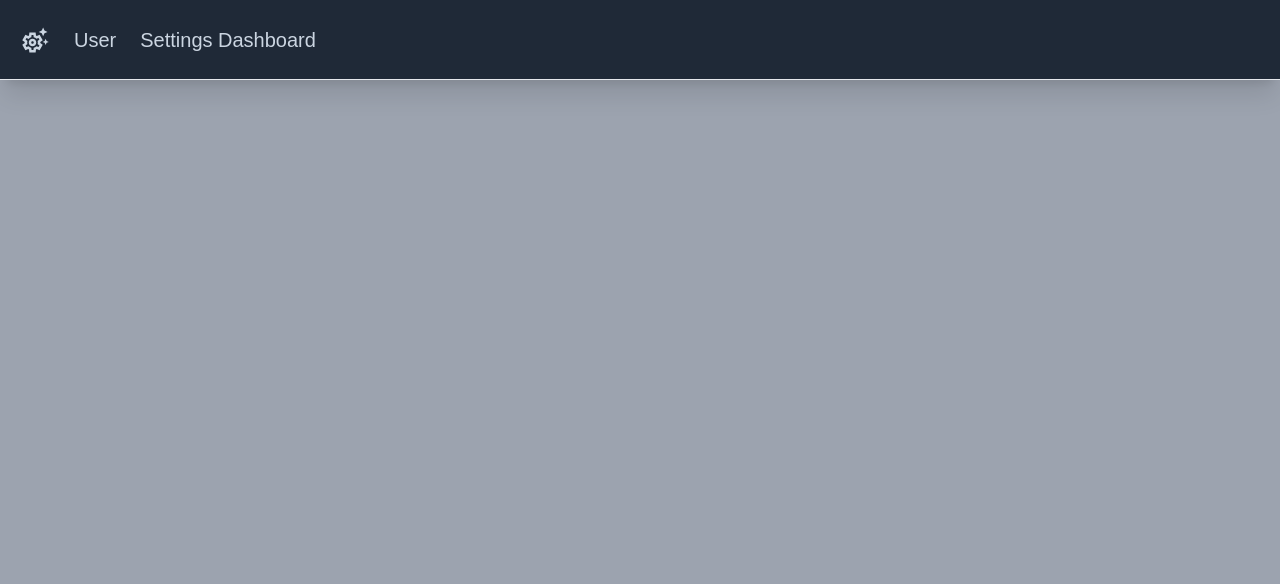
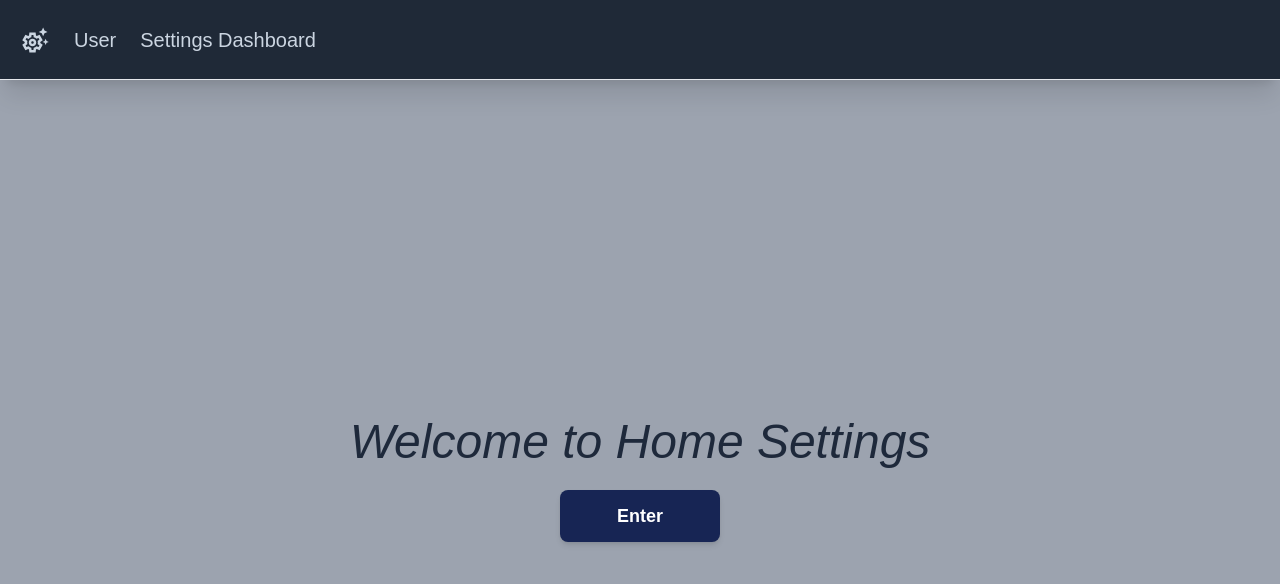
Before and after one commit to carolCase/settings_project_fullstack, a Next.js app: page / in a window 1280 px wide. Shown: the top 584 px of the page. Built offline with nearby package versions, Linux system fonts and the light colour scheme.

Commit message:
ADD-dropdown menu on icon settings and custom button

```diff
--- a/app/NavBar.tsx
+++ /dev/null
@@ -1,30 +0,0 @@
-import Link from "next/link"
-import { MdOutlineSettingsSuggest } from "react-icons/md"
-//
-export default function NavBar() {
-  return (
-    <nav className="flex space-x-6 fixed border-b mb-5  px-5 w-screen h-20 shadow-xl items-center bg-gray-800 z-50">
-      <Link className="text-slate-300 hover:text-white text-3xl" href="/">
-        <MdOutlineSettingsSuggest />
-      </Link>
-      <ul className="flex space-x-6">
-        <li>
-          <Link
-            className="text-slate-300 hover:text-white text-xl"
-            href="/user"
-          >
-            User
-          </Link>
-        </li>
-        <li>
-          <Link
-            className="text-slate-300 hover:text-white text-xl"
-            href="/settings_dashboard"
-          >
-            Settings Dashboard
-          </Link>
-        </li>
-      </ul>
-    </nav>
-  )
-}
--- /dev/null
+++ b/app/components/NavBar.tsx
@@ -0,0 +1,49 @@
+import Link from "next/link"
+import { MdOutlineSettingsSuggest } from "react-icons/md"
+
+export default function NavBar() {
+  return (
+    <nav className="flex space-x-6 fixed border-b mb-5 px-5 w-screen h-20 shadow-xl items-center bg-gray-800 z-50">
+      <div className="dropdown dropdown-hover">
+        <div
+          tabIndex={0}
+          role="button"
+          className="text-slate-300 hover:text-white text-3xl"
+        >
+          <MdOutlineSettingsSuggest />
+        </div>
+
+        <ul
+          tabIndex={0}
+          className="dropdown-content menu bg-base-100 rounded-box z-[1] w-52 p-2 shadow"
+        >
+          <li>
+            <Link href="/settings1">Settings 1</Link>
+          </li>
+          <li>
+            <Link href="/settings2">Settings 2</Link>
+          </li>
+        </ul>
+      </div>
+
+      <ul className="flex space-x-6">
+        <li>
+          <Link
+            className="text-slate-300 hover:text-white text-xl"
+            href="/user"
+          >
+            User
+          </Link>
+        </li>
+        <li>
+          <Link
+            className="text-slate-300 hover:text-white text-xl"
+            href="/settings_dashboard"
+          >
+            Settings Dashboard
+          </Link>
+        </li>
+      </ul>
+    </nav>
+  )
+}
--- /dev/null
+++ b/app/components/button.tsx
@@ -0,0 +1,19 @@
+export default function Button() {
+  return (
+    <div>
+      <button
+        className="px-6 py-3
+        w-40
+       bg-blue-950
+        text-white
+        font-semibold text-lg
+        rounded-lg shadow-md
+         hover:bg-blue-900 hover:shadow-lg
+          active:bg-blue-700 focus:outline-none
+           focus:ring-blue-300 transition-all duration-300"
+      >
+        <p>Enter</p>
+      </button>
+    </div>
+  )
+}
--- a/app/layout.tsx
+++ b/app/layout.tsx
@@ -1,7 +1,7 @@
 import type { Metadata } from "next"
 import { Geist, Geist_Mono } from "next/font/google"
 import "./globals.css"
-import NavBar from "./NavBar"
+import NavBar from "./components/NavBar"
 
 const geistSans = Geist({
   variable: "--font-geist-sans",
--- a/app/page.tsx
+++ b/app/page.tsx
@@ -1,5 +1,12 @@
-import Image from "next/image"
+import Button from "./components/button"
 
 export default function Home() {
-  return <div></div>
+  return (
+    <div className="flex flex-col items-center justify-center h-screen space-y-6">
+      <h2 className="text-5xl text-center text-slate-800 italic">
+        Welcome to Home Settings
+      </h2>
+      <Button />
+    </div>
+  )
 }
--- a/package.json
+++ b/package.json
@@ -19,6 +19,7 @@
     "@types/node": "^20",
     "@types/react": "^19",
     "@types/react-dom": "^19",
+    "daisyui": "^4.12.20",
     "eslint": "^9",
     "eslint-config-next": "15.1.0",
     "postcss": "^8",
--- a/tailwind.config.ts
+++ b/tailwind.config.ts
@@ -1,4 +1,5 @@
-import type { Config } from "tailwindcss";
+/* eslint-disable @typescript-eslint/no-require-imports */
+import type { Config } from "tailwindcss"
 
 export default {
   content: [
@@ -14,5 +15,5 @@ export default {
       },
     },
   },
-  plugins: [],
-} satisfies Config;
+  plugins: [require("daisyui")],
+} satisfies Config
```
Also changed, not shown: 1 other file (tests, documents, lock files or other folders).
